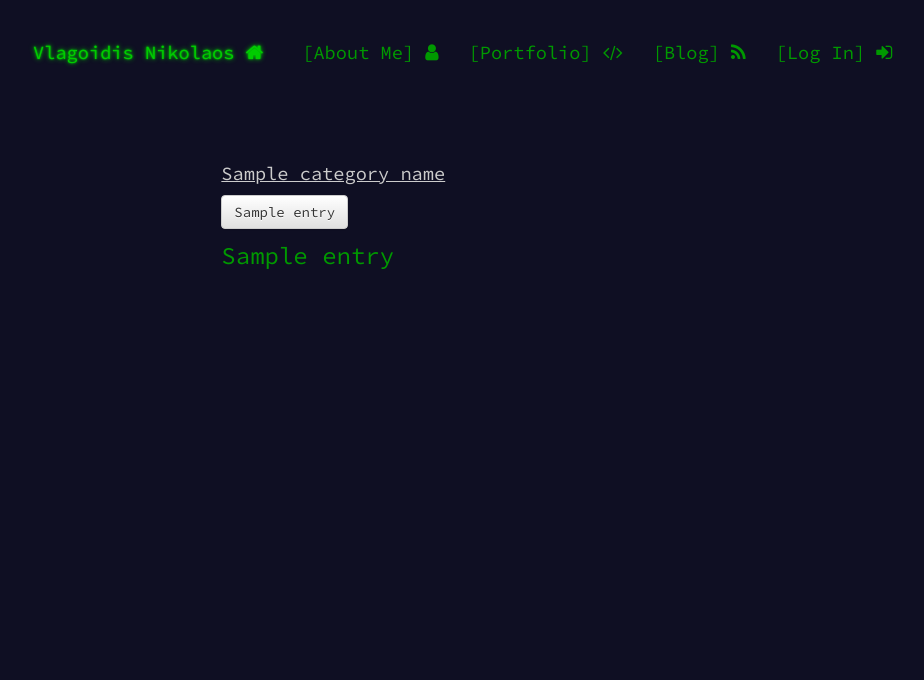
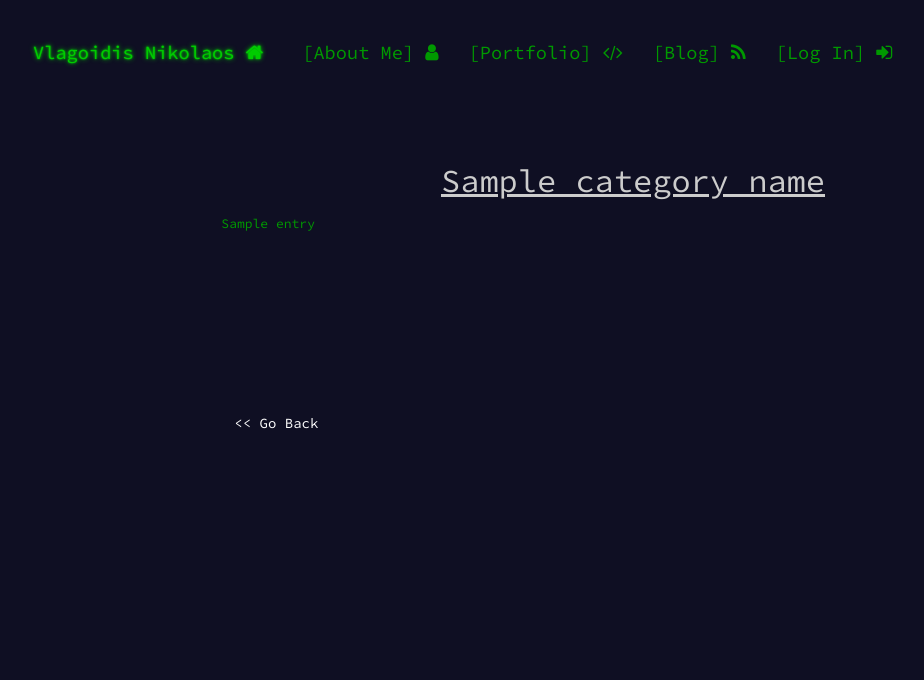
Before and after one commit to NikosVlagoidis/site, a Django app: template templates/category_detail.html in a window 1280 px wide. Shown: the top 680 px of the page, without its empty margins (7-931 px from the left). Run offline with Django 3.2, Linux system fonts and the light colour scheme; tables that the repository leaves empty hold one stand-in row (values such as "Sample post"); the template is opened without the code that fills it: values that come from a table or form of the project are taken from there, most other values are stand-ins (such as "Sample title", 1, 10 or a date in 2020); some libraries are stand-ins or nearby versions.

Commit message:
add go back

```diff
--- a/static/styles.css
+++ b/static/styles.css
@@ -6,7 +6,8 @@ body {
   min-width: 48em;
 }
 img { border:0; }
-a { outline:0; }
+a {
+  outline:0; }
 main, figure, figcaption { display:block; }
 pre, code { font-family: "Source Code Pro", monospace; }
 header, main {
--- a/templates/base.html
+++ b/templates/base.html
@@ -19,6 +19,8 @@
     <link href="https://fonts.googleapis.com/css?family=Source+Code+Pro" rel="stylesheet">
     <!-- Font Awesome -->
     <link href="https://maxcdn.bootstrapcdn.com/font-awesome/4.7.0/css/font-awesome.min.css" rel="stylesheet" integrity="sha384-wvfXpqpZZVQGK6TAh5PVlGOfQNHSoD2xbE+QkPxCAFlNEevoEH3Sl0sibVcOQVnN" crossorigin="anonymous">
+
+
     <!-- Load Static from project -->
     {% load static %}
     <link rel="stylesheet" type="text/css" href="{% static 'styles.css' %}" />
@@ -67,6 +69,8 @@
     </div>
 
 
+
+
 </body>
 <!-- Footer --->
 {% block footer %}
--- a/templates/category_detail.html
+++ b/templates/category_detail.html
@@ -1,31 +1,36 @@
-{% extends "base.html" %} {% block title %}Nikolaos Vlagoidis | {{Category_name}} {% endblock %} {% block content %}
+{% extends "base.html" %}
+ {% block title %}Nikolaos Vlagoidis | {{Category_name}} {% endblock %}
+
+
+
+ {% block content %}
 
 
 
 
-            <h1><u>{{Category_name}}</u> </h1>
+            <h1 style="text-align:center"> <font size="6"> <u>{{Category_name}}</u> </font> </h1>
             {% for entry in entries %}
                 <p>
-                <!-- every entry -->
-                <button class="btn btn-default" data-toggle="collapse" data-target="#{{ entry.slug }}"> {{ entry }}</button>
-                <div id="{{ entry.slug }}" class="collapse">
-                  <u>Short Description</u>
-                  <p>
-                    {{ entry.short_description }}
-                  </p>
-                  <u>Technologies Used</u>
-                  <p>
-                    {{ entry.technologies}}
-                  </p>
-                </div>
-
                 <!--Link to detail view -->
                 <a href="{%url 'entry_detail' entry.slug %}">
-                  <font size="5"> {{ entry.title }} </font>
+                  <font size="2"> {{ entry.title }} </font>
                 </a>
                 </p>
 
+            {% endfor %}
+            <br>
+            <br>
+            <br>
+            <br>
+            <br>
+            <br>
+            <button type="button" class="btn btn-link" onclick="goBack()" style="color:white"> << Go Back </button>
 
-            {% endfor %}
+
+            <script>
+            function goBack() {
+            window.history.back();
+            }
+            </script>
 
 {% endblock %}
```
Also changed, not shown: templates/entry_detail.html (+20 -5 lines), templates/portfolio_index.html (+10 -9 lines).
